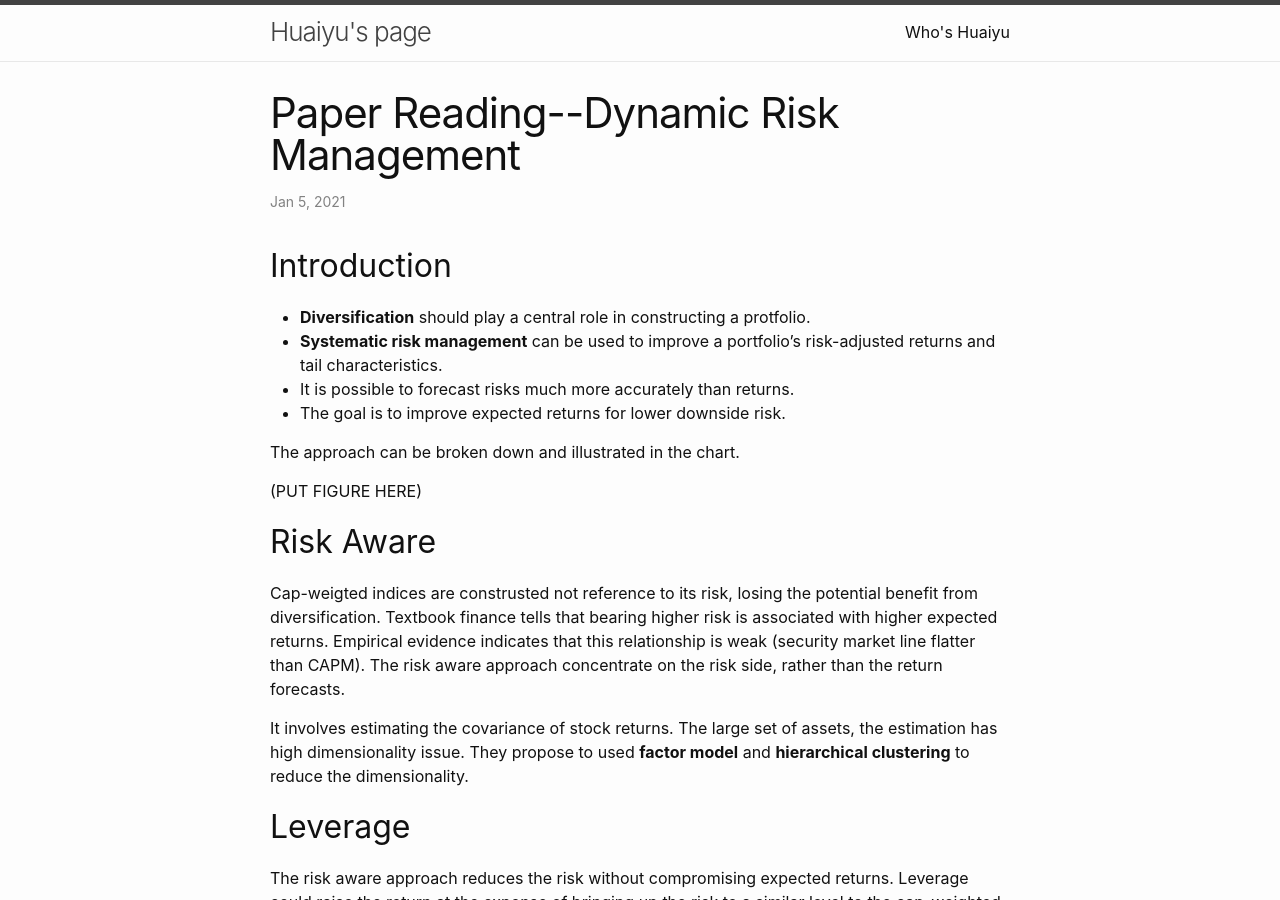
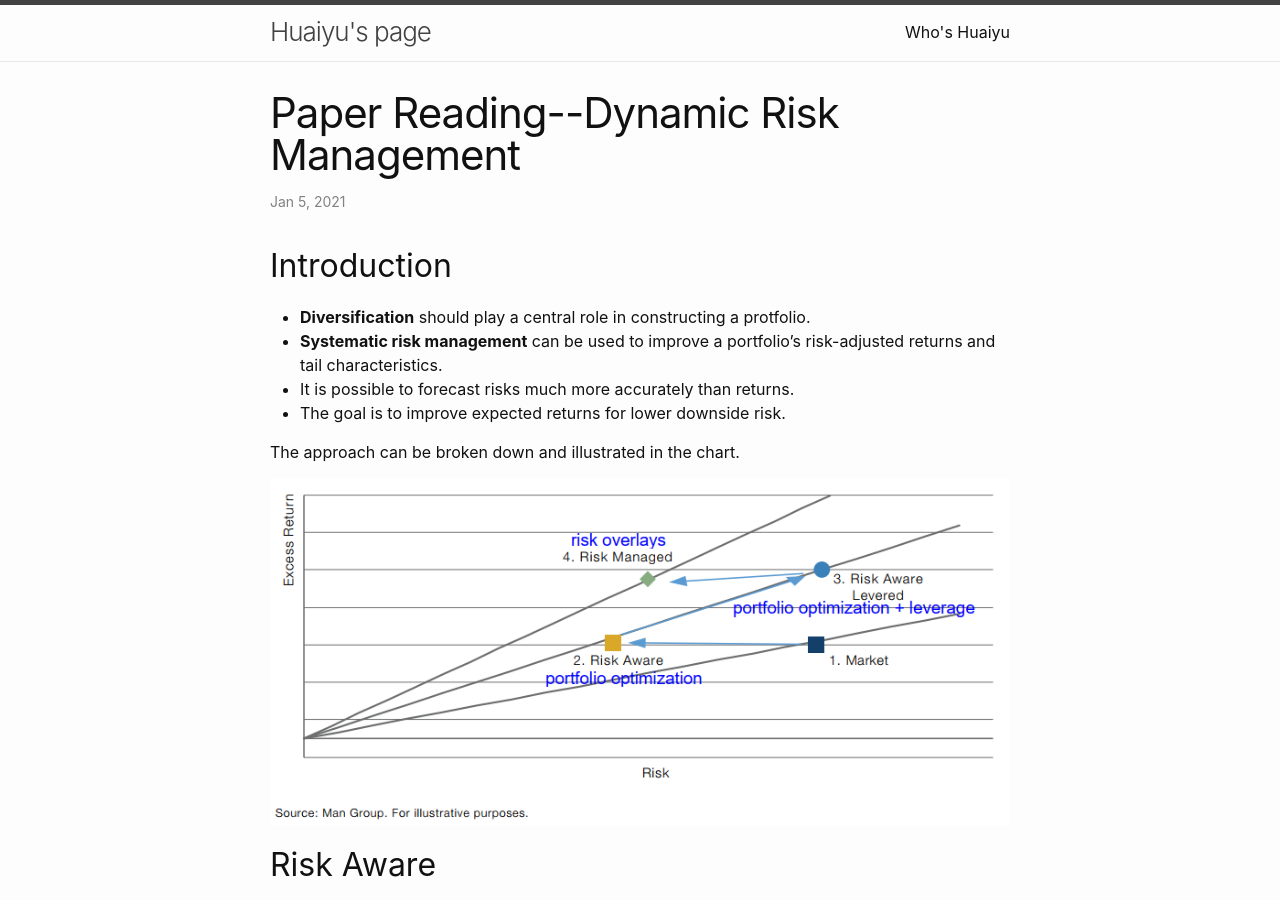
Before and after one commit to HuaiyuZhang/personal-site-old, a Jekyll site: the page built from _posts/2021-01-05-man-risk-management.md, in a window 1280 px wide and 900 px high. Built offline with Jekyll 4.4.1, drawn with Linux system fonts in a browser that asks for light colours.

Commit message:
day2 pic

```diff
--- a/_posts/2021-01-05-man-risk-management.md
+++ b/_posts/2021-01-05-man-risk-management.md
@@ -12,7 +12,7 @@ title: Paper Reading--Dynamic Risk Management
 
 The approach can be broken down and illustrated in the chart.
 
-(PUT FIGURE HERE)
+![]({{ site.url }}/assets/day2_pic1.PNG)
 
 ## Risk Aware
 Cap-weigted indices are construsted not reference to its risk, losing the potential benefit from diversification. Textbook finance tells that bearing higher risk is associated with higher expected returns.
```
